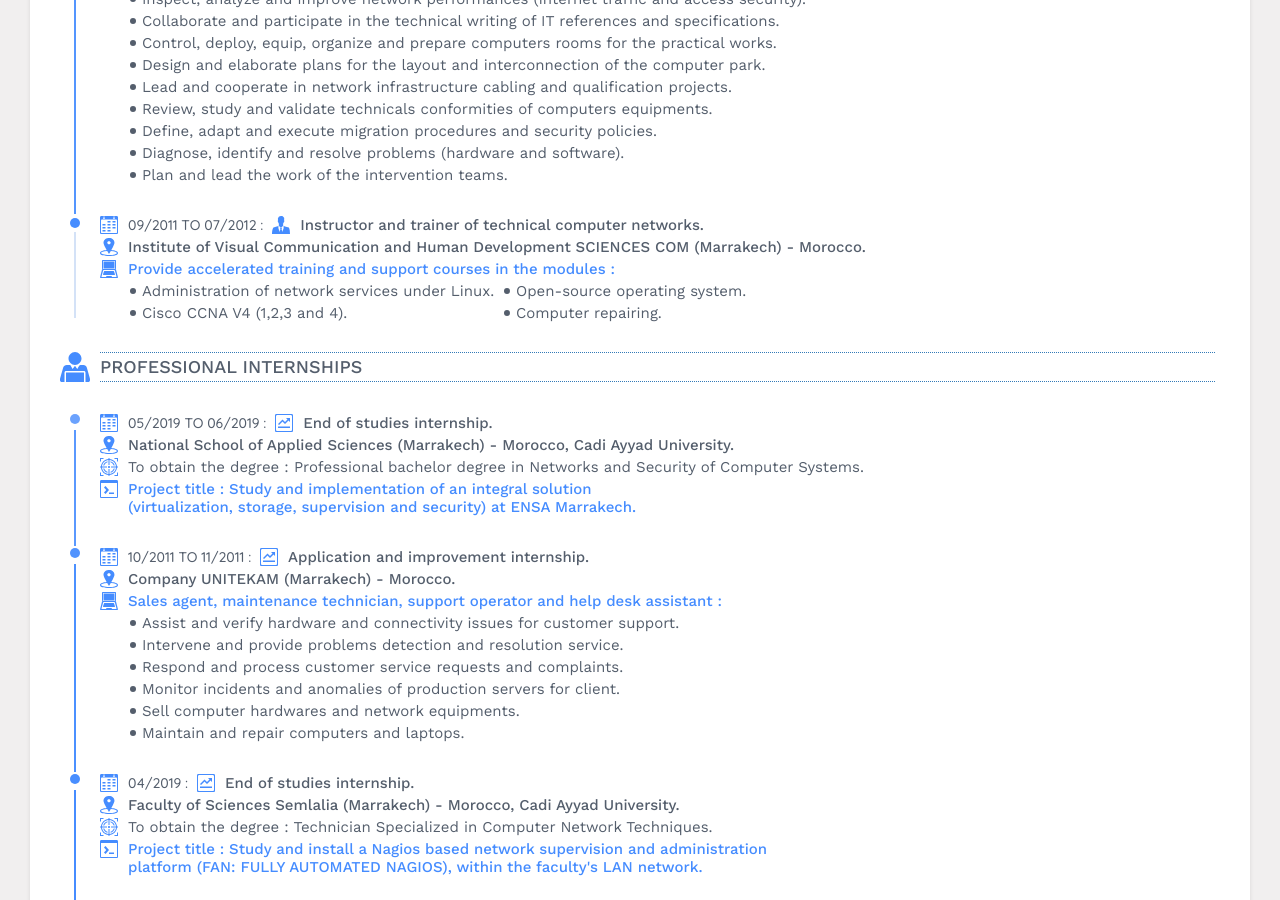
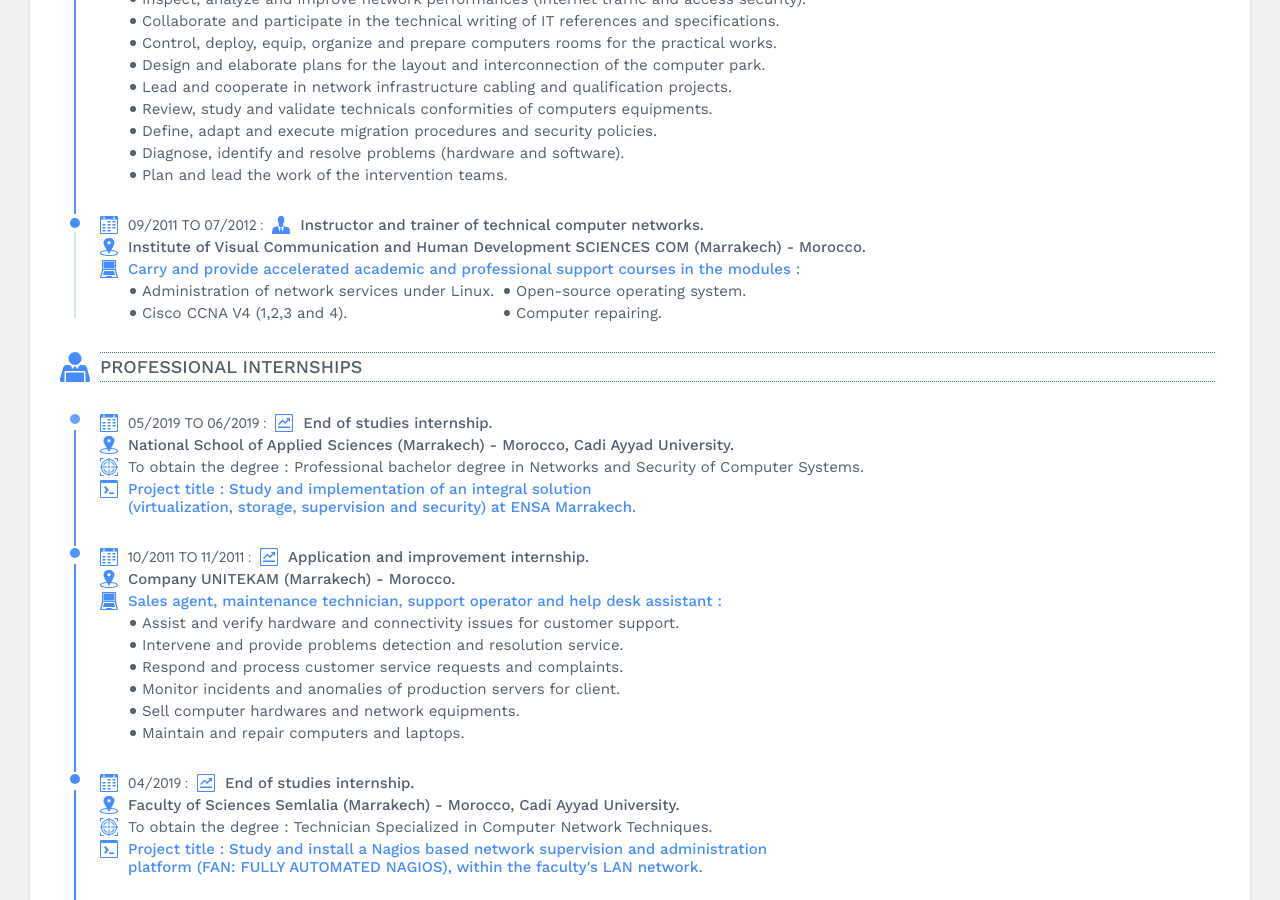
Before and after one commit to abdelhafidelazouzi/en, a Jekyll site: the page built from index.html, in a window 1280 px wide and 900 px high, scrolled down 2820 px. Built offline with Jekyll 4.4.1, drawn with Linux system fonts in a browser that asks for light colours.

Commit message:
Update data.yml

```diff
--- a/_data/data.yml
+++ b/_data/data.yml
@@ -379,7 +379,7 @@ experiences:
     - role: "Instructor and trainer of technical computer networks"
       time: "09/2011 to 07/2012"
       company: "Institute of Visual Communication and Human Development SCIENCES COM (Marrakech) - Morocco"
-      title: "Provide accelerated training and support courses in the modules"
+      title: "Carry and provide accelerated academic and professional support courses in the modules"
       details:
               - task: "Administration of network services under Linux"
               - task: "Open-source operating system"
```
